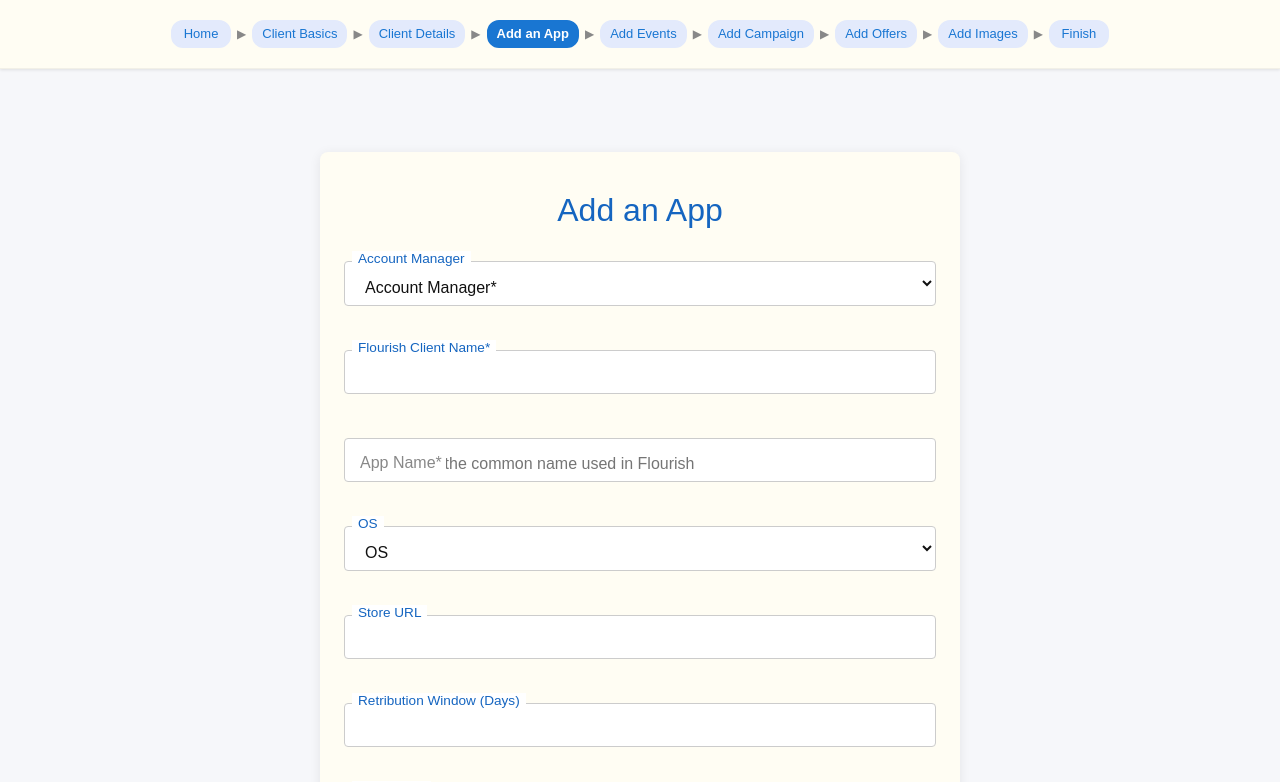
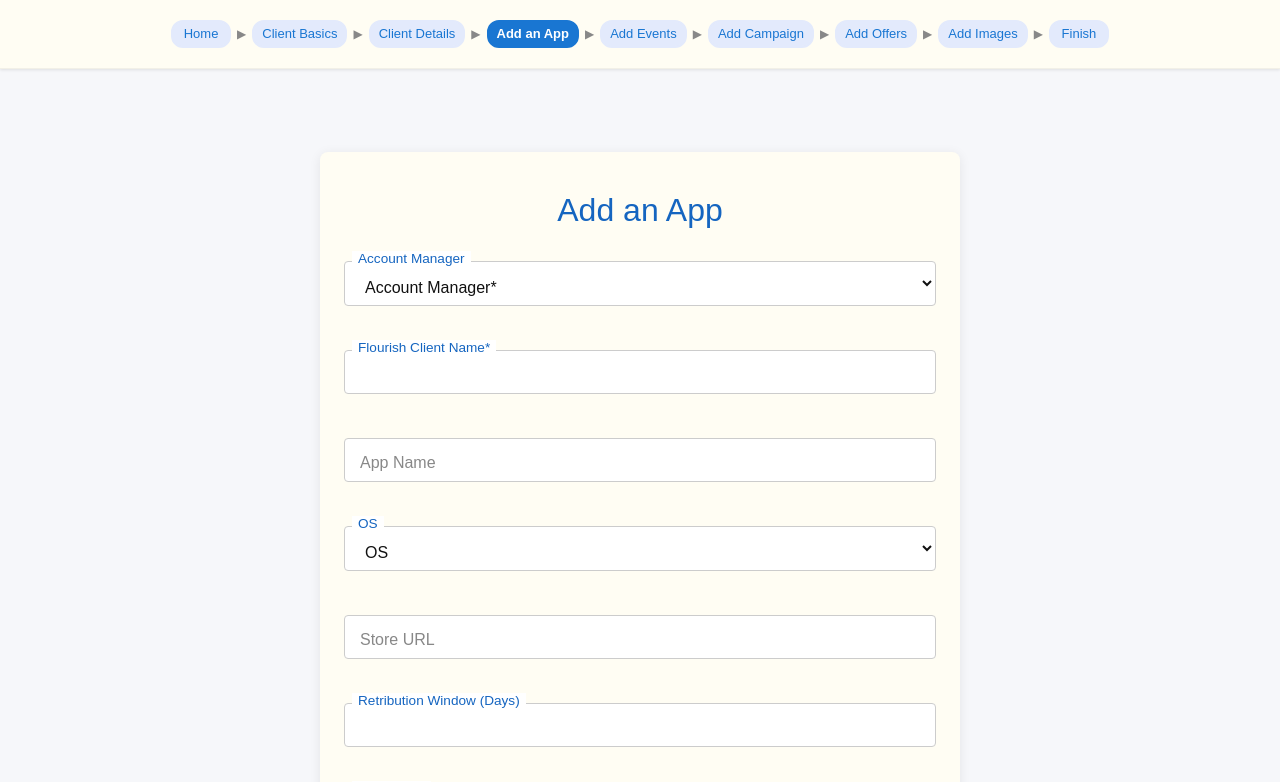
Before and after one commit to Octostone/wizard-v5, a Next.js app: page /add-an-app in a window 1280 px wide. Shown: the top 782 px of the page. Built offline with nearby package versions, Linux system fonts and the light colour scheme.

Commit message:
Fix add-an-app page: remove App Name placeholder/asterisk, add Google Play Store URL validation

```diff
--- a/src/app/add-an-app/page.tsx
+++ b/src/app/add-an-app/page.tsx
@@ -19,6 +19,7 @@ export default function AddAnApp() {
   const [category1Options, setCategory1Options] = useState<string[]>([]);
   const [category2Options, setCategory2Options] = useState<string[]>([]);
   const [category3Options, setCategory3Options] = useState<string[]>([]);
+  const [storeUrlError, setStoreUrlError] = useState("");
   const router = useRouter();
   const pathname = usePathname();
 
@@ -80,6 +81,23 @@ export default function AddAnApp() {
   // Helper to remove line breaks
   const stripLineBreaks = (value: string) => value.replace(/[\r\n]+/g, " ");
 
+  // Validate store URL
+  const validateStoreUrl = (url: string) => {
+    if (!url) return "";
+    const requiredPrefix = "https://play.google.com/store/apps/";
+    if (!url.startsWith(requiredPrefix)) {
+      return `URL must start with ${requiredPrefix}`;
+    }
+    return "";
+  };
+
+  const handleStoreUrlChange = (e: React.ChangeEvent<HTMLInputElement>) => {
+    const value = e.target.value;
+    setField("storeUrl", value);
+    const error = validateStoreUrl(value);
+    setStoreUrlError(error);
+  };
+
   return (
     <div className={styles.page}>
       <ProgressBar steps={progressSteps} />
@@ -123,9 +141,9 @@ export default function AddAnApp() {
               value={form.appName}
               onChange={e => setField("appName", stripLineBreaks(e.target.value))}
               onKeyDown={preventLineBreaks}
-              placeholder="This will be the common name used in Flourish"
+              placeholder=" "
             />
-            <label className={styles.floatingLabel}>App Name*</label>
+            <label className={styles.floatingLabel}>App Name</label>
           </div>
 
           <div className={styles.formGroup}>
@@ -148,10 +166,13 @@ export default function AddAnApp() {
               className={styles.floatingInput}
               type="text"
               value={form.storeUrl}
-              onChange={e => setField("storeUrl", e.target.value)}
+              onChange={handleStoreUrlChange}
               onKeyDown={preventLineBreaks}
+              placeholder=" "
+              style={storeUrlError ? { borderColor: 'red' } : {}}
             />
             <label className={styles.floatingLabel}>Store URL</label>
+            {storeUrlError && <div style={{ color: 'red', fontSize: 13, marginTop: 4 }}>{storeUrlError}</div>}
           </div>
 
           <div className={styles.formGroup}>
```
